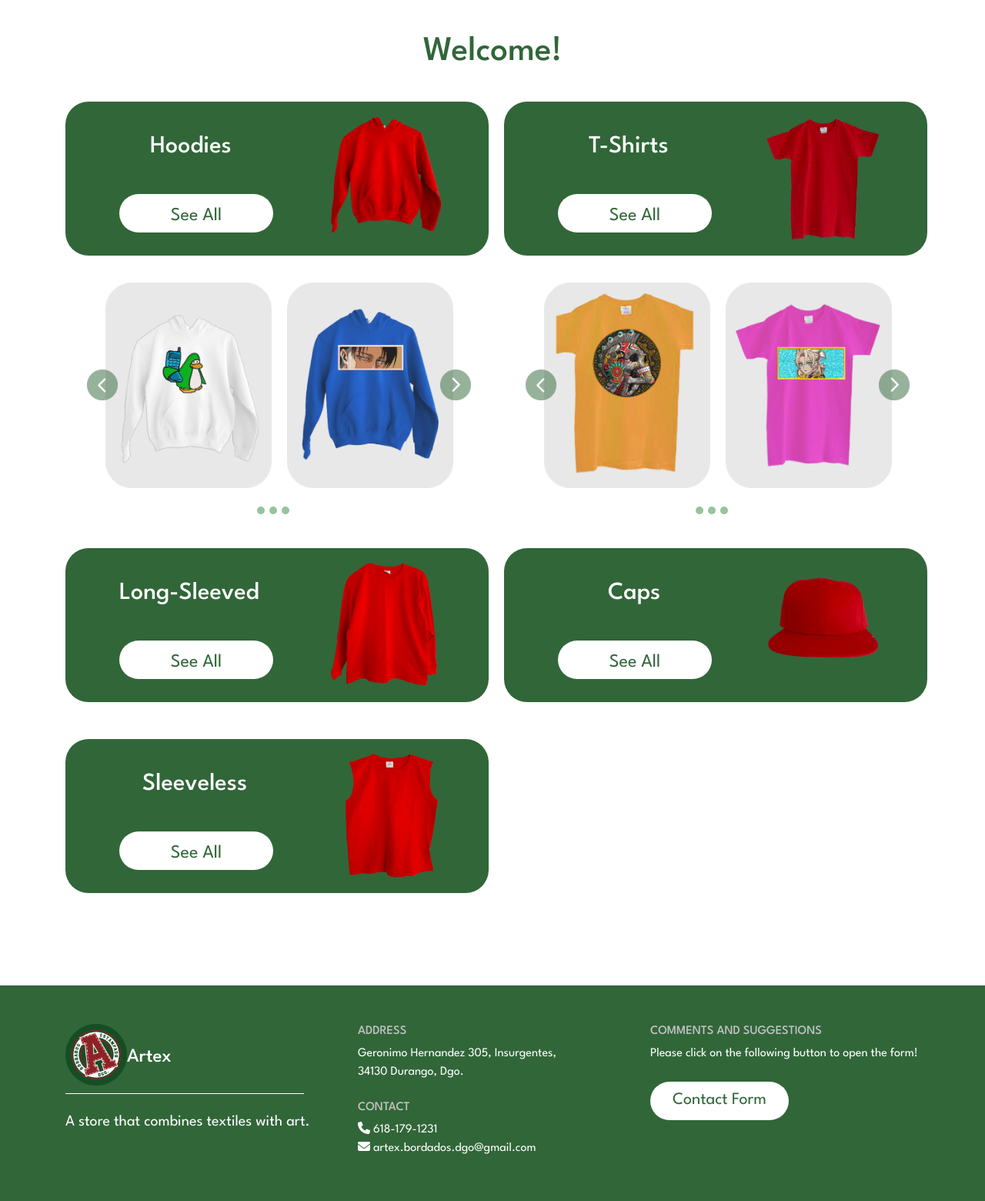
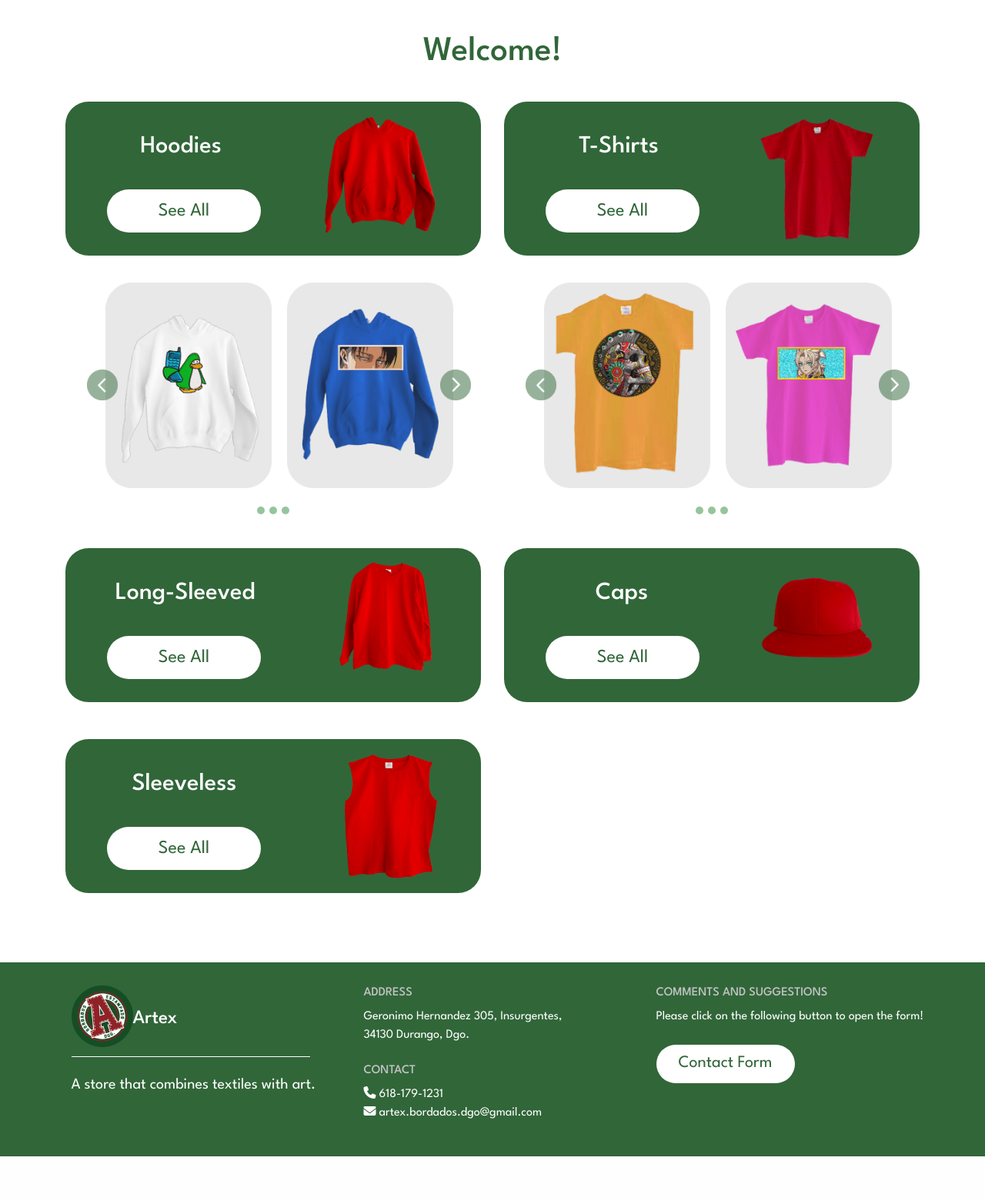
Before and after one commit to Vanadium-Milk/artexbordados, a PHP site: page / in a window 1280 px wide. Shown: the part 110-1670 px from the top of the page at 77% size. After the commit the page ends 1612 px from the top, so only its background shows below. Run offline with PHP 8.4, Linux system fonts and the light colour scheme.

Commit message:
Responsiveness improvement
- I realized that most of the elements of this interface were not as responsive as expected. Therefore, I changed most of the CSS attributes from pixels to percentages.
- I fixed the footer responsiveness too.

```diff
--- a/index.html
+++ b/index.html
@@ -141,7 +141,7 @@
           <h2 class="section-title">Long-Sleeved</h2>
           <button class="button button-see-all">See All</button>
           <div class="shirt-picture">
-            <img src="view/images/shirt.png" width="150px" height="170px">
+            <img src="view/images/shirt.png" width="130px" height="150px">
           </div>
         </div>
       </div>
--- a/view/styles/style.css
+++ b/view/styles/style.css
@@ -18,14 +18,36 @@
 
 .footer {
     background-color: #316639;
-    height: 280px;
     font-family: 'League Spartan';
-    margin-top:30px;
-    padding-top: 50px;
-    padding-bottom: 30px;
+    padding-left: 15px;
+    padding-top: 30px;
+    padding-bottom: 20px;
     color: white;
-    overflow: scroll;
 }
+
+.footer h3,
+.footer h5,
+.footer h6 {
+    margin-bottom: 10px;
+}
+
+/* Media Query para pantallas más pequeñas */
+@media (max-width: 768px) {
+    .footer {
+        height: auto; /* Ajusta la altura automáticamente */
+    }
+
+    .row {
+        display: flex;
+        flex-direction: column;
+    }
+
+    .col-md-4 {
+        width: 100%;
+        margin-bottom: 20px;
+    }
+}
+
 
 h1 {
     font-family: 'League Spartan';
@@ -35,6 +57,8 @@ h1 {
 
 h2 {
     font-family: 'League Spartan';
+    float: left;
+    position: relative;
 }
 
 .section-title {
@@ -43,9 +67,10 @@ h2 {
 }
 
 .hoodie-category{
-    padding-left:110px;
+    padding-left:18%;
     color:white;
-    width:550px;
+    width: 100%;
+    max-width:550px;
     height:200px;
     background-color: #316639;
     border-radius:30px;
@@ -54,28 +79,21 @@ h2 {
 }
 
 .hoodie-picture{
-    float:right;
-    top:15px;
-    position:absolute;
-    right:60px;
-}
-
-.product-cell{
-    border-radius: 20px;
-    background-color: #E8E8E8;
-    margin: 10px;
-}
-
-.preview-img{
-    margin: auto;
-    display: block;
-    width: 80%;
+    float: right;
+    top: 15px;
+    position: absolute;
+    right: 20%;
+    width: 40%;
+    height: 40%;
+    max-width: 100px;
+    max-height: 120px;
 }
 
 .tshirt-category{
-    padding-left:110px;
+    padding-left:18%;
     color:white;
-    width:550px;
+    width: 100%;
+    max-width:550px;
     height:200px;
     background-color: #316639;
     border-radius:30px;
@@ -84,80 +102,97 @@ h2 {
 }
 
 .tshirt-picture{
-    float:right;
-    top:15px;
-    position:absolute;
-    right:60px;
+    float: right;
+    top: 15px;
+    position: absolute;
+    right: 20%;
+    width: 40%;
+    height: 40%;
+    max-width: 100px;
+    max-height: 120px;
 }
 
 .long-sleeved-category{
-    padding-left: 70px;
-    color: white;
-    width: 550px;
-    height: 200px;
+    padding-left:12%;
+    color:white;
+    width: 100%;
+    max-width:550px;
+    height:200px;
     background-color: #316639;
-    border-radius: 30px;
+    border-radius:30px;
     position: relative;
-    top: 30px;
+    top:30px;
 }
 
 .shirt-picture{
     float: right;
     top: 15px;
     position: absolute;
-    right: 60px;
+    right: 20%;
+    height: 10%;
+    max-width: 80px;
 }
 
 .caps-category{
-    padding-left: 135px;
-    color: white;
-    width: 550px;
-    height: 200px;
+    padding-left: 22%;
+    color:white;
+    width: 100%;
+    max-width:550px;
+    height:200px;
     background-color: #316639;
-    border-radius: 30px;
+    border-radius:30px;
     position: relative;
-    top: 30px;
+    top:30px;
 }
 
 .cap-picture{
     float: right;
-    top: 30px;
+    top: 15%;
     position: absolute;
-    right: 60px;
+    right: 20%;
+    width: 40%;
+    height: 40%;
+    max-width: 100px;
+    max-height: 120px;
 }
 
 .sleeveless-category{
-    padding-left: 100px;
-    color: white;
-    width: 550px;
-    height: 200px;
+    padding-left:16%;
+    color:white;
+    width: 100%;
+    max-width:550px;
+    height:200px;
     background-color: #316639;
     border-radius:30px;
     position: relative;
-    top: 30px;
+    top:30px;
 }
 
 .sleeveless-picture{
     float: right;
-    top: 15px;
+    top: 8%;
     position: absolute;
-    right: 60px;
+    right: 15%;
+    width: 40%;
+    height: 40%;
+    max-width: 100px;
+    max-height: 120px;
 }
 
 .button-see-all {
-    padding-top: 10px;
-    padding-bottom: 10px;
-    width: 200px;
-    height: 50px;
+    padding: 10px 20px;
+    width: 40%; /* Utilizando unidades relativas */
+    max-width: 200px; /* Limitando el ancho máximo */
+    height: auto; /* Ajustando la altura automáticamente */
     background-color: white;
     border-radius: 50px;
     position: absolute;
-    bottom: 30px;
+    bottom: 15%;
+    left: 10%; /* Utilizando unidades relativas */
     text-align: center;
-    left: 70px;
     font-family: 'League Spartan';
     font-weight: normal;
-    font-size: x-large;
+    font-size: 1.5em; /* Utilizando unidades relativas */
     color: #316639;
     border-style: none;
     cursor: pointer;
@@ -403,3 +438,25 @@ h2 {
     align-items: center;
     margin-right: 20px;
 }
+
+.product-card-container {
+    margin-top: 50px;
+    width: 250px;
+    height: 470px;
+    background-color: #E8E8E8;
+    border-radius: 25px;
+    box-shadow: rgba(0, 0, 0, 0.35) 0px 5px 15px;
+}
+
+.product-card-description{
+    font-family: 'League Spartan';
+    font-weight: 500;
+    font-size: 30px;
+    position: relative;
+    border-radius: 20px;
+    width: 250px;
+    height: 170px;
+    background-color:white;
+    padding-top: 20px;
+    padding-left: 20px;
+}
```
Also changed, not shown: view/store_page.html (+14 -1 lines).
